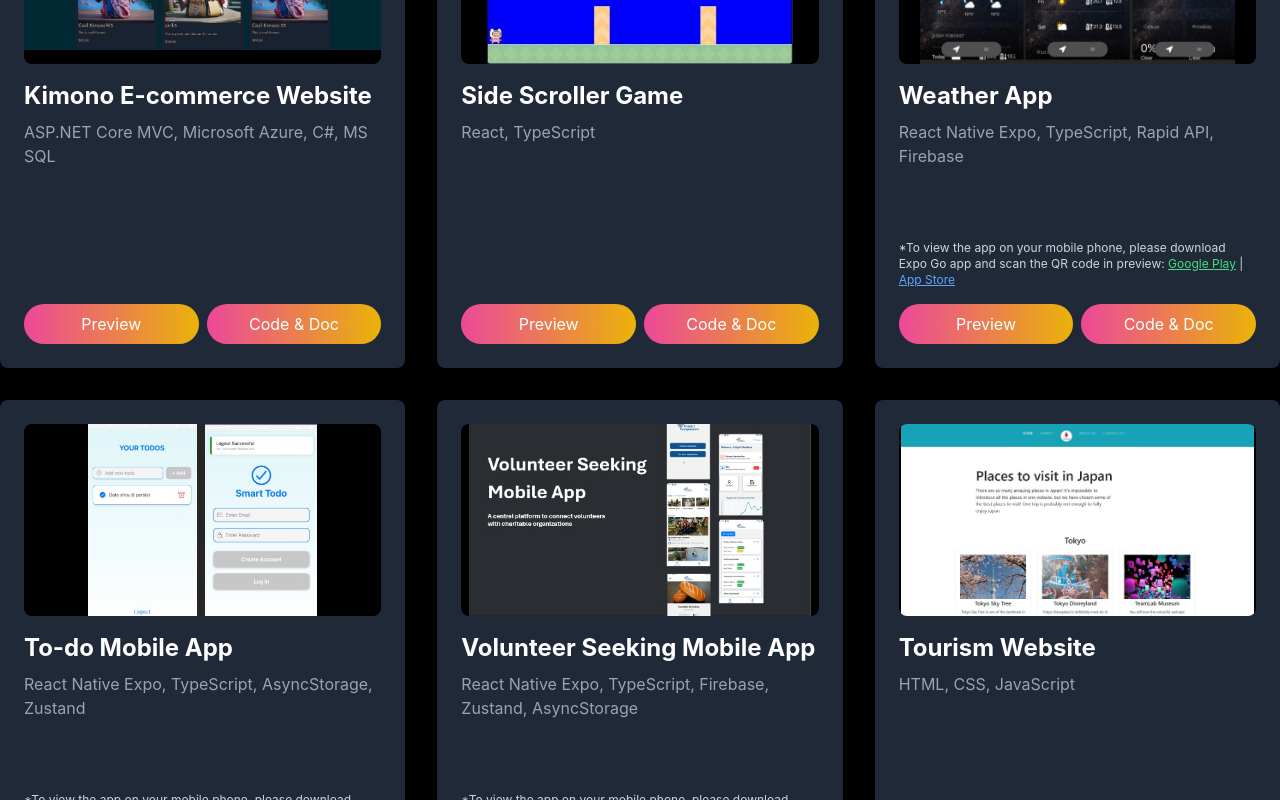
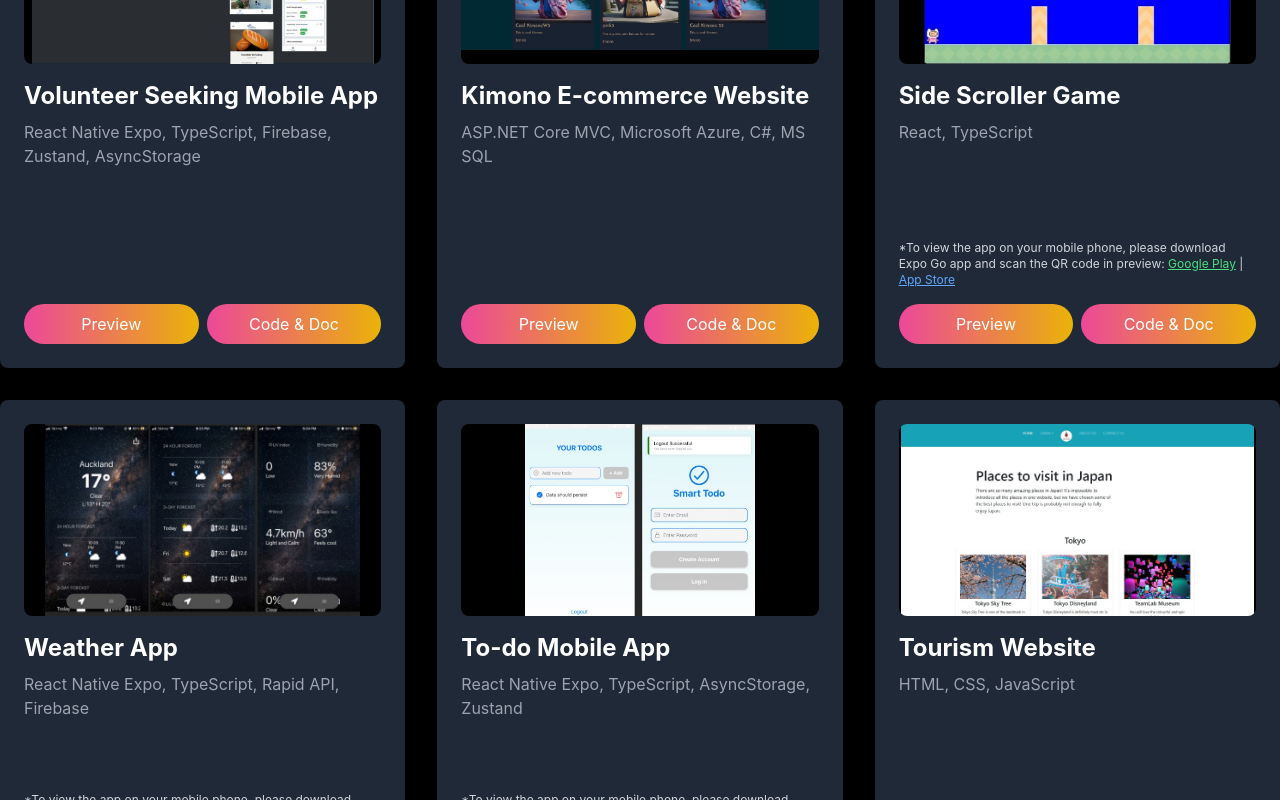
Before and after one commit to AyakoNaganeyama/dev-portfolio, a React (Vite) app: page / in a window 1280 px wide. Shown: the part 1960-2760 px from the top of the page. Built offline with nearby package versions, Linux system fonts and the light colour scheme.

Commit message:
chore:projects

```diff
--- a/src/components/Project.jsx
+++ b/src/components/Project.jsx
@@ -9,23 +9,37 @@ import Game from "../assets/game.jpg";
 
 const projects = [
   {
+
+
     id: 1,
+    name: "Volunteer Seeking Mobile App",
+    technologies: "React Native Expo, TypeScript, Firebase, Zustand, AsyncStorage",
+    image: Vol,
+    github: "https://github.com/AyakoNaganeyama/volunteer-mobile-app-filebased-route",
+    link: "https://expo.dev/preview/update?message=SDK+updated&updateRuntimeVersion=1.0.0&createdAt=2025-09-28T23%3A58%3A48.422Z&slug=exp&projectId=18eb286a-729b-4319-ab6f-e037c849b6a1&group=1a5f38ae-f4e5-4d87-a45b-074c13452d75",
+
+  },
+  {
+    id: 2,
     name: "Kimono E-commerce Website",
     technologies: "ASP.NET Core MVC, Microsoft Azure, C#, MS SQL",
     image: Kimono,
     github: "https://github.com/AyakoNaganeyama/kimono-ecommerce-newzealand",
     link: "https://ma-kimono20250110153501.azurewebsites.net/",
+
   },
   {
-    id: 2,
+
+      id: 3,
     name: "Side Scroller Game",
     technologies: "React, TypeScript",
     image: Game,
     github: "https://github.com/AyakoNaganeyama/side-scroller-game",
     link: "https://side-scroller-game-phi.vercel.app/",
+
   },
   {
-    id: 3,
+    id: 4,
     name: "Weather App",
     technologies: "React Native Expo, TypeScript, Rapid API, Firebase",
     image: Weather,
@@ -33,20 +47,12 @@ const projects = [
     link: "https://expo.dev/preview/update?message=Updated+Expo+config+and+fixed+root-level+warning&updateRuntimeVersion=1.0.0&createdAt=2025-10-21T23%3A15%3A25.450Z&slug=exp&projectId=66cbf7f4-3f1d-4cb7-b21a-738c6f2c41a8&group=41cd6940-4b23-4ddd-83fa-704952b6beae",
   },
   {
-    id: 4,
+      id: 5,
     name: "To-do Mobile App",
     technologies: "React Native Expo, TypeScript, AsyncStorage, Zustand",
     image: TODO,
     github: "https://github.com/AyakoNaganeyama/to-do-list-mobile-app",
     link: "https://expo.dev/preview/update?message=SDK+update&updateRuntimeVersion=1.0.0&createdAt=2025-10-01T02%3A11%3A05.930Z&slug=exp&projectId=ba97eb8d-f733-4ac9-b817-975a16122842&group=0f58ab30-7b57-438e-84df-307a22e605b7",
-  },
-  {
-    id: 5,
-    name: "Volunteer Seeking Mobile App",
-    technologies: "React Native Expo, TypeScript, Firebase, Zustand, AsyncStorage",
-    image: Vol,
-    github: "https://github.com/AyakoNaganeyama/volunteer-mobile-app-filebased-route",
-    link: "https://expo.dev/preview/update?message=SDK+updated&updateRuntimeVersion=1.0.0&createdAt=2025-09-28T23%3A58%3A48.422Z&slug=exp&projectId=18eb286a-729b-4319-ab6f-e037c849b6a1&group=1a5f38ae-f4e5-4d87-a45b-074c13452d75",
   },
   {
     id: 6,
```
